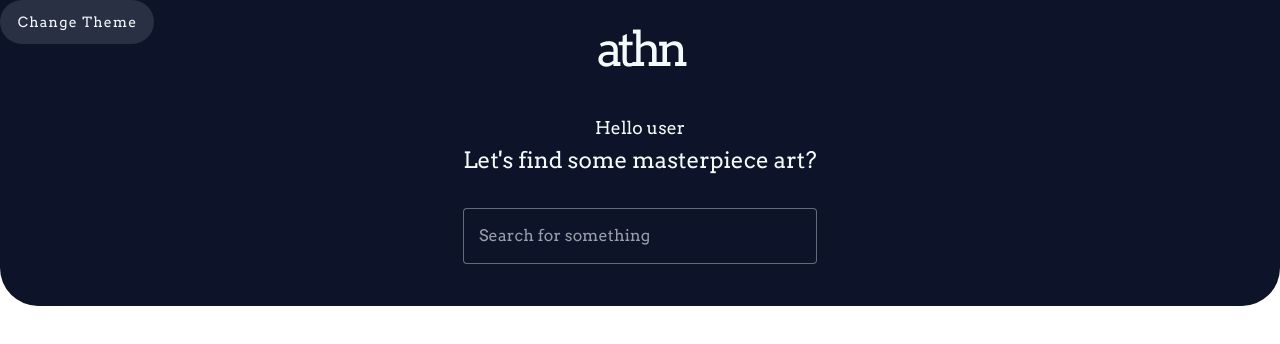
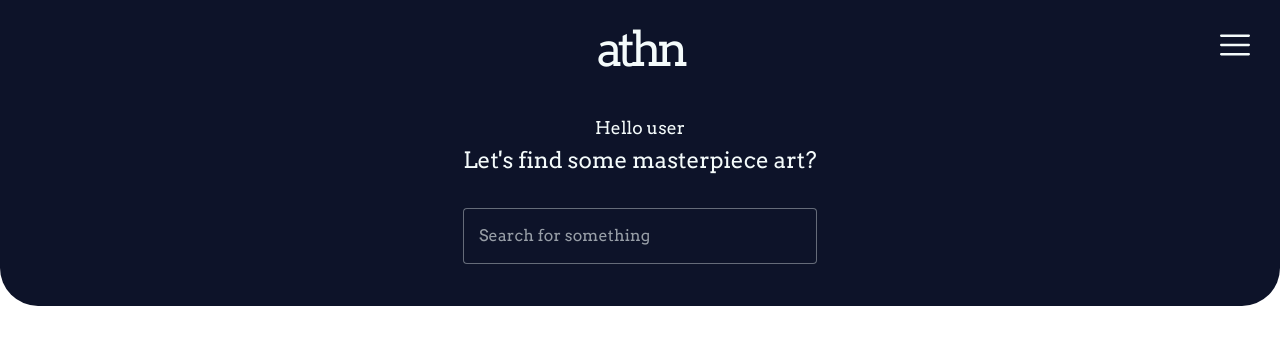
Before and after one commit to vitorlofonseca/athn, a Vue app: page / in a window 1280 px wide. Shown: the top 344 px of the page. Built offline with nearby package versions, Linux system fonts and the light colour scheme.

Commit message:
Side drawer

```diff
--- a/index.html
+++ b/index.html
@@ -10,6 +10,10 @@
       href="https://fonts.googleapis.com/css2?family=Arvo&display=swap"
       rel="stylesheet"
     />
+    <link
+      href="https://cdn.jsdelivr.net/npm/@mdi/font@5.x/css/materialdesignicons.min.css"
+      rel="stylesheet"
+    />
     <title>Vite App</title>
   </head>
   <body>
--- a/src/App.vue
+++ b/src/App.vue
@@ -1,14 +1,12 @@
 <script setup lang="ts">
 import { RouterView } from "vue-router";
 import Button from "@/components/Button.vue";
-import { useTheme } from "@/theme/useTheme";
-
-const { changeTheme } = useTheme();
 </script>
 
 <template>
-  <Button class="change-theme-btn" @click="changeTheme">Change Theme</Button>
-  <RouterView />
+  <v-app>
+    <RouterView />
+  </v-app>
 </template>
 
 <style scoped>
--- a/src/assets/base.css
+++ b/src/assets/base.css
@@ -34,7 +34,7 @@
 
 [data-theme="dark"] {
   --color-primary: #434d5b;
-  --color-background: var(--vt-c-black);
+  --color-background: #2f2f2f;
   --color-background-soft: var(--vt-c-black-soft);
   --color-background-mute: var(--vt-c-black-mute);
 
--- /dev/null
+++ b/src/components/SideMenu.vue
@@ -0,0 +1,50 @@
+<script lang="ts" setup>
+import { useTheme } from "@/styling/useTheme";
+const { changeTheme, theme } = useTheme();
+
+defineEmits(["closeDrawer"]);
+const props = defineProps<{ drawerIsOpened: boolean }>();
+</script>
+
+<template>
+  <v-navigation-drawer
+    v-model="props.drawerIsOpened"
+    location="right"
+    temporary
+    :theme="theme === 'light' ? undefined : 'dark'"
+  >
+    <div class="drawer-header">
+      <v-btn
+        variant="text"
+        icon="mdi-close"
+        @click.stop="$emit('closeDrawer')"
+      ></v-btn>
+    </div>
+
+    <v-list density="compact">
+      <v-list-item
+        title="Change theme"
+        value="changeTheme"
+        @click="changeTheme"
+      ></v-list-item>
+    </v-list>
+  </v-navigation-drawer>
+</template>
+
+<style scoped lang="scss">
+.v-navigation-drawer__content {
+  background: red !important;
+}
+
+.drawer-header {
+  padding: 20px;
+  display: flex;
+  justify-content: end;
+  width: 100%;
+
+  .close-drawer-button {
+    cursor: pointer;
+    color: var(--color-text);
+  }
+}
+</style>
--- a/src/components/Topbar/Topbar.vue
+++ b/src/components/Topbar/Topbar.vue
@@ -1,10 +1,13 @@
 <script lang="ts" setup>
 import AppTitle from "../AppTitle.vue";
 import InputText from "@/components/InputText.vue";
+import SideMenu from "@/components/SideMenu.vue";
 import { useCompressibleTopbar } from "./useCompressibleTopbar";
 import { ref, onMounted } from "vue";
 
 const topbar = ref(null);
+
+const drawerIsOpened = ref(false);
 
 onMounted(() => {
   useCompressibleTopbar(topbar);
@@ -13,13 +16,27 @@ onMounted(() => {
 
 <template>
   <div class="container" ref="topbar">
-    <AppTitle class="app-title" />
+    <AppTitle />
+
+    <img
+      alt="Hamburger menu button"
+      src="@/assets/icons/navigation/hamburger-menu.svg"
+      class="hamburger-menu-btn"
+      width="30"
+      height="30"
+      @click="drawerIsOpened = !drawerIsOpened"
+    />
+
     <div class="welcoming-section">
       <h3>Hello user</h3>
       <h2>Let's find some masterpiece art?</h2>
       <InputText label="Search for something" :dark="true"></InputText>
     </div>
   </div>
+  <SideMenu
+    :drawerIsOpened="drawerIsOpened"
+    @close-drawer="drawerIsOpened = !drawerIsOpened"
+  />
 </template>
 
 <style lang="scss" scoped>
@@ -28,6 +45,14 @@ onMounted(() => {
   display: flex;
   align-items: center;
   flex-direction: column;
+}
+
+.hamburger-menu-btn {
+  position: fixed;
+  right: 30px;
+  margin-top: 10px;
+  transition: margin 300ms;
+  cursor: pointer;
 }
 
 .container {
@@ -59,6 +84,10 @@ onMounted(() => {
     .welcoming-section {
       display: none;
     }
+
+    .hamburger-menu-btn {
+      margin-top: unset;
+    }
   }
 }
 </style>
--- a/src/components/Topbar/useCompressibleTopbar.ts
+++ b/src/components/Topbar/useCompressibleTopbar.ts
@@ -2,7 +2,6 @@ import type { Ref } from "vue";
 
 export const useCompressibleTopbar = (topbar: Ref<null>) => {
   const topbarEl = topbar.value;
-  console.log(topbarEl);
 
   window.addEventListener("scroll", () => {
     const screenPosition = window.scrollY;
--- a/src/theme/useTheme.ts
+++ b/src/styling/useTheme.ts
@@ -1,14 +1,16 @@
+import { ref } from "vue";
+
 export const useTheme = () => {
-  let theme = "light";
+  let theme = ref("light");
   const body = document.querySelector("body");
 
   const changeTheme = () => {
-    if (theme === "light") {
+    if (theme.value === "light") {
       body?.setAttribute("data-theme", "dark");
-      theme = "dark";
+      theme.value = "dark";
     } else {
       body?.removeAttribute("data-theme");
-      theme = "light";
+      theme.value = "light";
     }
   };
 
--- a/src/views/ComponentsView.vue
+++ b/src/views/ComponentsView.vue
@@ -1,7 +1,7 @@
 <script setup lang="ts">
 import Button from "@/components/Button.vue";
 import InputText from "@/components/InputText.vue";
-import { useTheme } from "@/theme/useTheme";
+import { useTheme } from "@/styling/useTheme";
 
 const { changeTheme } = useTheme();
 </script>
```
Also changed, not shown: src/assets/icons/navigation/hamburger-menu.svg (added).
